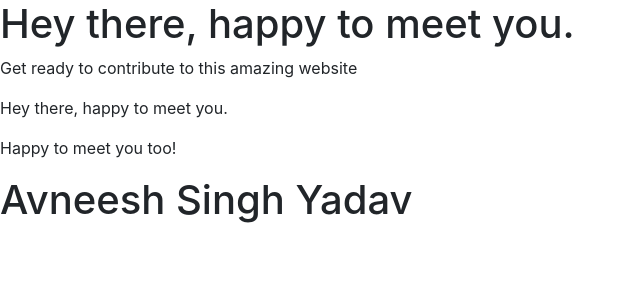
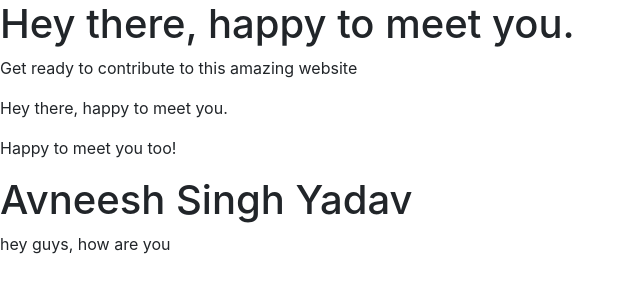
Before and after one commit to uditrungta/Basic-Website, a plain HTML site: page index.html in a window 1280 px wide. Shown: the whole page, without its empty margins (0-640 px from the left). Drawn offline with nearby package versions, Linux system fonts and the light colour scheme.

Commit message:
Update index.html

```diff
--- a/index.html
+++ b/index.html
@@ -15,6 +15,7 @@
 <p>Hey there, happy to meet you.</p>
   <p>Happy to meet you too!</p>
   <h1>Avneesh Singh Yadav</h1>
+    <p>hey guys, how are you</p>
 
 </body>
 
```
